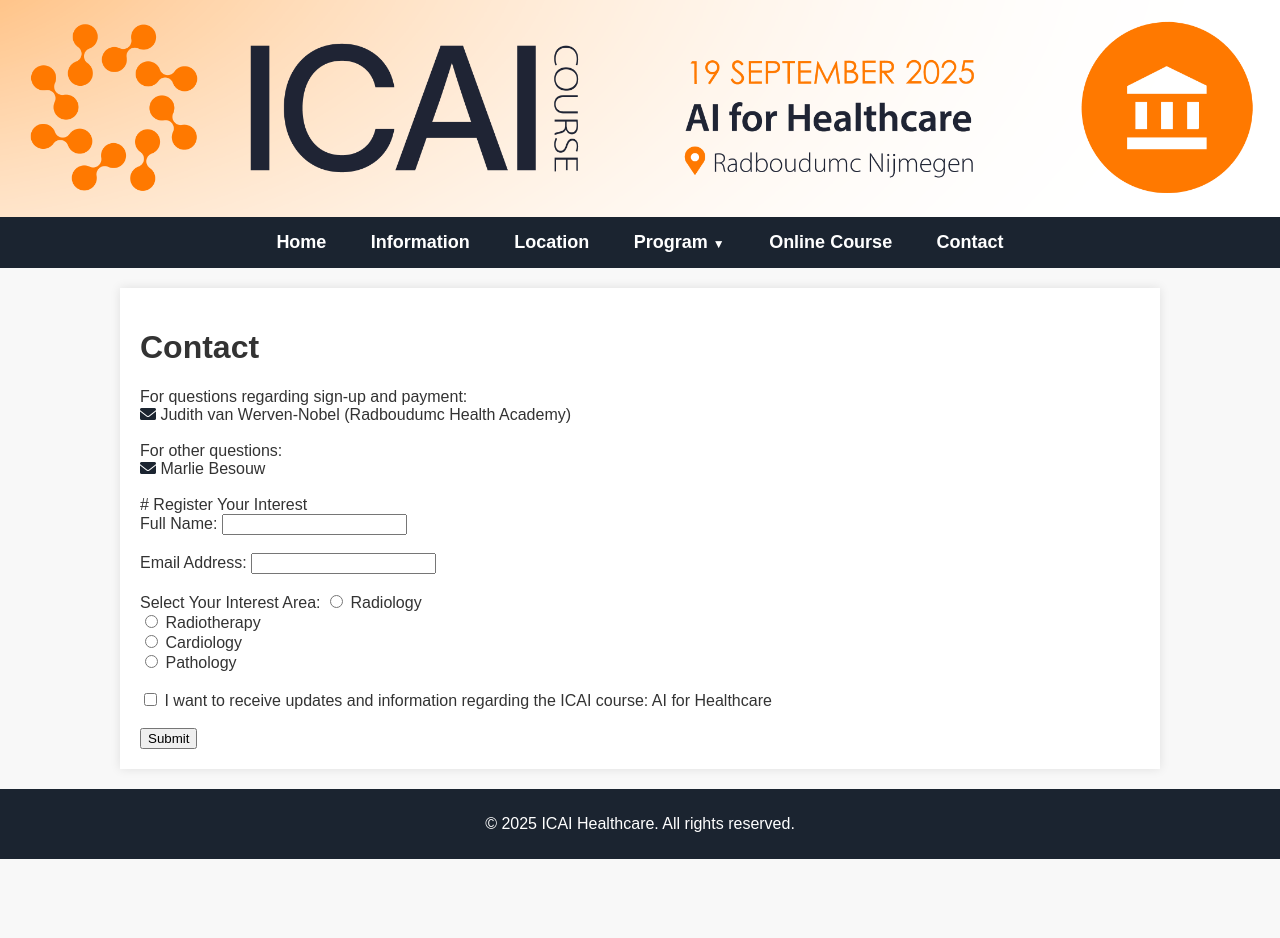
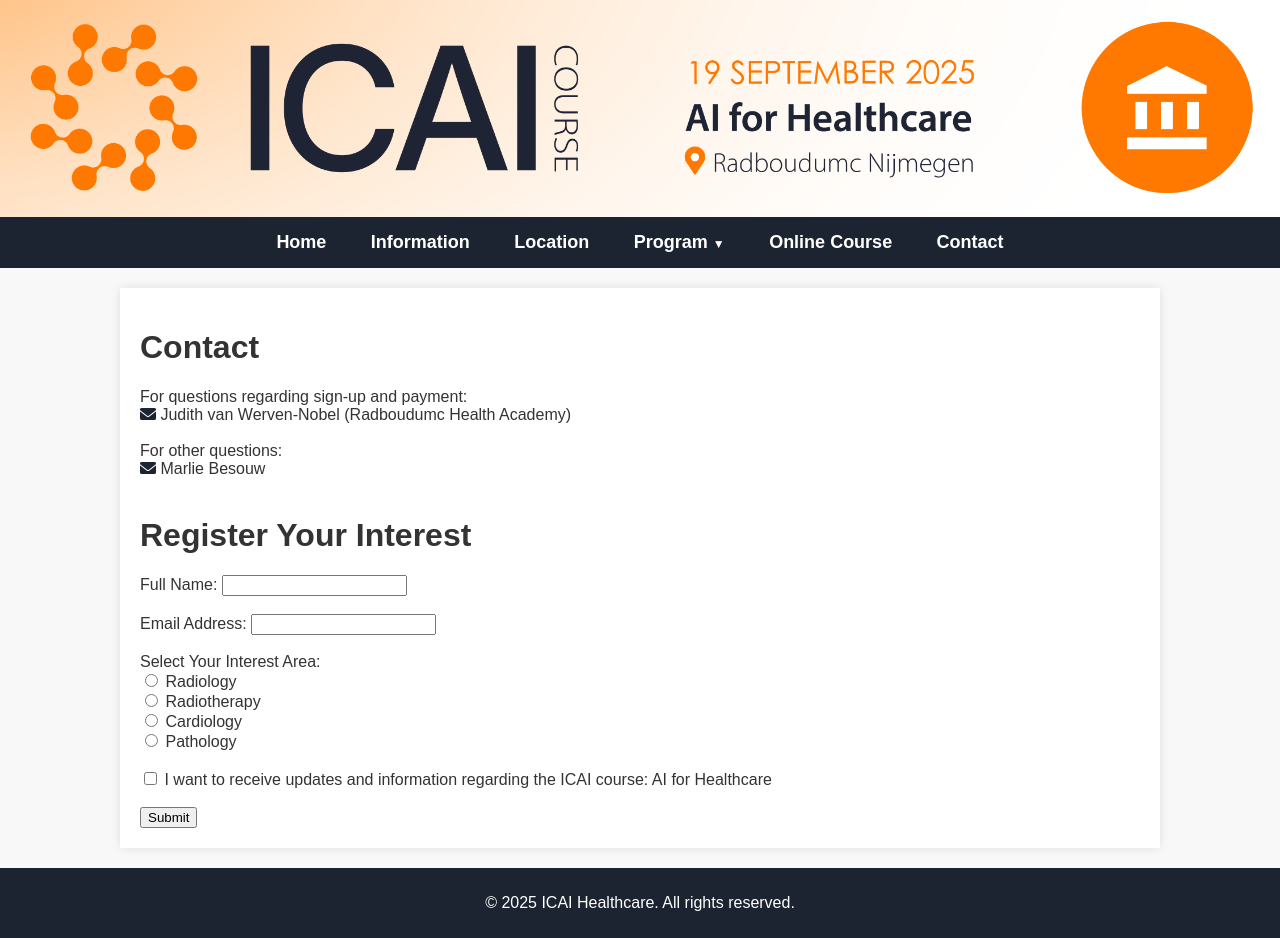
Before and after one commit to marliebesouw/marliebesouw.github.io, a Jekyll site: the page built from contact.md, in a window 1280 px wide. Built offline with Jekyll 4.4.1, drawn with Linux system fonts in a browser that asks for light colours; before the commit the page ends 900 px from its top, so only the background shows below that.

Commit message:
changed lay-out form

```diff
--- a/contact.md
+++ b/contact.md
@@ -22,9 +22,10 @@
 <br>
 </div>
 
-<div class="content">
+
 # Register Your Interest
 
+<div class="content">
 <form id="interestForm">
 
   <label for="name">Full Name:</label>
@@ -33,7 +34,7 @@
   <label for="email">Email Address:</label>
   <input type="email" id="email" name="email" required><br><br>
 
-  <label for="interest">Select Your Interest Area:</label>
+  <label for="interest">Select Your Interest Area:</label> <br>
   <input type="radio" id="radiology" name="interest" value="Radiology" required>
   <label for="radiology">Radiology</label><br>
 
```
